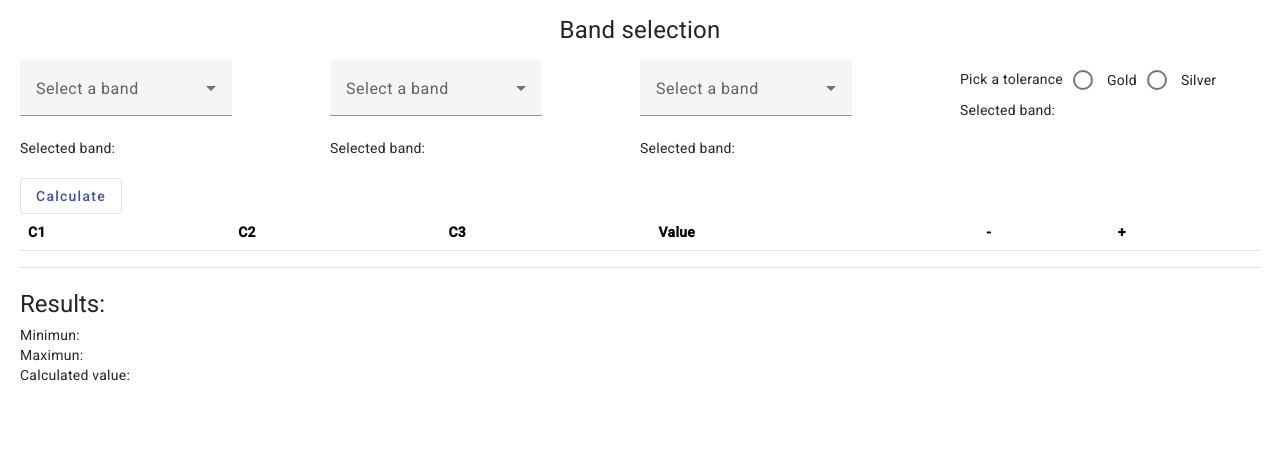
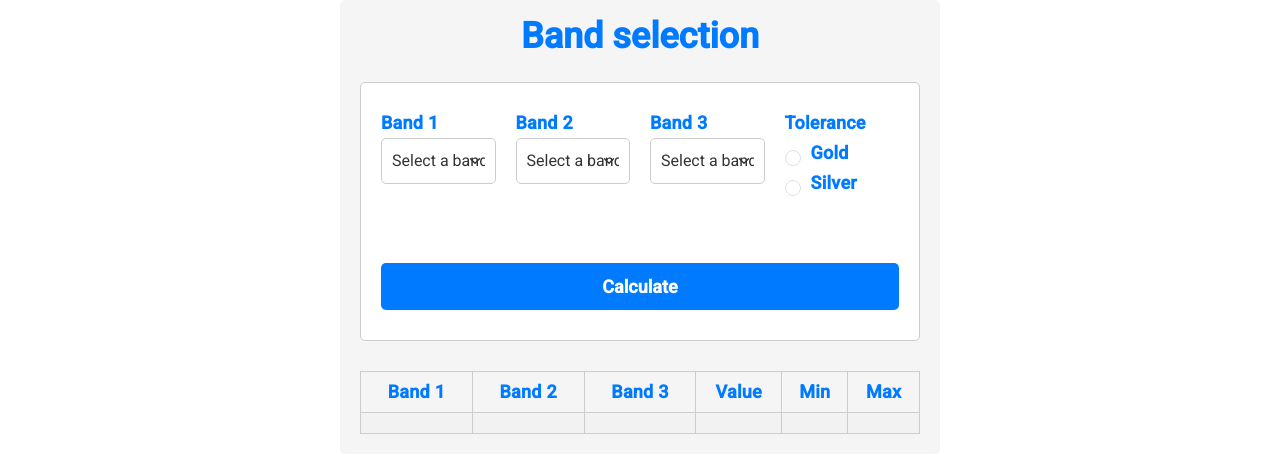
Before and after one commit to IDGS-804-20001610/practicas-angular-idgs904, an Angular app: page / in a window 1280 px wide. Shown: the top 472 px of the page. Built offline with nearby package versions, Linux system fonts and the light colour scheme.

Commit message:
BCRH - 2023/06/23 - RESISTENCIA

```diff
--- a/src/app/resistance/resistance.component.css
+++ b/src/app/resistance/resistance.component.css
@@ -1,38 +1,143 @@
 .form-container {
-    margin: 20px;
+    max-width: 600px;
+    margin: 0 auto;
+    padding: 20px;
+    border-radius: 5px;
+    background-color: #f5f5f5;
   }
 
-.band-toler-select {
-    display: flex;
-    flex-direction: row;
-    justify-content: space-between;
-    margin-bottom: 20px;
+  .form-header {
+    margin-bottom: 30px;
+    text-align: center;
   }
 
-.band-select {
-    flex: 1;
-    margin-right: 10px;
+  .form-header h1 {
+    font-size: 36px;
+    font-weight: bold;
+    color: #007bff;
   }
 
-.toler-select {
-    flex: 1;
-    margin-left: 10px;
+  .form-content {
+    padding: 10px;
+    border: 1px solid #ccc;
+    border-radius: 5px;
+    background-color: #fff;
   }
 
-.result {
+  .form-row {
+    display: flex;
+    flex-wrap: wrap;
     margin-top: 20px;
   }
 
-h1 {
-    font-size: 1.5rem;
-    margin-bottom: 5px;
+  .form-column {
+    flex: 1;
+    margin-bottom: 20px;
+    padding: 0 10px;
   }
 
-p {
-    margin: 0;
+  .form-column label {
+    display: block;
+    margin-bottom: 5px;
+    font-size: 18px;
+    font-weight: bold;
+    color: #007bff;
   }
 
-.legend-center {
+  .form-select {
+    width: 100%;
+    padding: 10px;
+    border: 1px solid #ccc;
+    border-radius: 5px;
+    background-color: #fff;
+    font-size: 16px;
+    color: #333;
+  }
+
+  .radio-group {
+    display: flex;
+    flex-direction: column;
+    margin-top: 10px;
+  }
+
+  .radio-option {
+    display: flex;
+    align-items: center;
+    margin-bottom: 5px;
+    font-size: 16px;
+    color: #333;
+  }
+
+  .form-check-input {
+    margin-right: 10px;
+    font-size: 16px;
+    color: #007bff;
+  }
+
+  .btn-primary {
+    display: block;
+    width: 100%;
+    margin-top: 20px;
+    padding: 10px;
+    border: none;
+    border-radius: 5px;
+    background-color: #007bff;
+    color: #fff;
+    font-size: 18px;
+    font-weight: bold;
+    cursor: pointer;
+    transition: background-color 0.3s ease;
+  }
+
+  .btn-primary:hover {
+    background-color: #0062cc;
+  }
+
+  .form-result {
+    margin-top: 30px;
+  }
+
+  .table {
+    width: 100%;
+    border-collapse: collapse;
+    font-size: 16px;
+    color: #333;
+    margin-bottom: 0;
+    background-color: #fff;
+  }
+
+  .table th,
+  .table td {
+    padding: 10px;
     text-align: center;
-    margin-bottom: 20px;
+    border: 1px solid #ccc;
   }
+
+  .table th {
+    font-size: 18px;
+    font-weight: bold;
+    color: #007bff;
+    background-color: #f5f5f5;
+  }
+
+  .table td {
+    font-weight: bold;
+  }
+
+  .table td:first-child,
+  .table td:nth-child(2),
+  .table td:nth-child(3) {
+    font-weight: normal;
+  }
+
+  .table td:nth-child(1),
+  .table td:nth-child(2),
+  .table td:nth-child(3) {
+    width: 20%;
+  }
+
+  .table td:last-child {
+    font-size: 20px;
+    color: #007bff;
+    font-weight: bold;
+  }
--- a/src/app/resistance/resistance.component.html
+++ b/src/app/resistance/resistance.component.html
@@ -1,66 +1,64 @@
 <form class="form-container">
-  <fieldset>
-    <legend class="legend-center">Band selection</legend>
-    <div class="band-toler-select">
-      <div class="band-select">
-        <mat-form-field>
-          <mat-label>Select a band</mat-label>
-          <mat-select [(ngModel)]="selectedValue1" name="band">
-            <mat-option *ngFor="let band of bands" [value]="band.value" [style.background-color]="band.color" [style.color]="band.textColor">
+  <div class="form-header">
+    <h1>Band selection</h1>
+  </div>
+  <div class="form-content">
+    <div class="form-row">
+      <div class="form-column">
+        <label for="band1">Band 1</label>
+        <select class="form-select" id="band1" [(ngModel)]="selectedValue1" name="band">
+          <option [value]="''" selected disabled>Select a band</option>
+          <option *ngFor="let band of bands" [value]="band.value" [style.background-color]="band.value" [style.color]="band.textColor">
             {{band.viewValue}}
-            </mat-option>
-          </mat-select>
-        </mat-form-field>
-        <p> Selected band: {{selectedValue1}} </p>
+          </option>
+        </select>
       </div>
-
-      <div class="band-select">
-        <mat-form-field>
-          <mat-label>Select a band</mat-label>
-          <mat-select [(ngModel)]="selectedValue2" name="band">
-            <mat-option *ngFor="let band of bands" [value]="band.value" [style.background-color]="band.color" [style.color]="band.textColor">
+      <div class="form-column">
+        <label for="band2">Band 2</label>
+        <select class="form-select" id="band2" [(ngModel)]="selectedValue2" name="band">
+          <option [value]="''" selected disabled>Select a band</option>
+          <option *ngFor="let band of bands" [value]="band.value" [style.background-color]="band.value" [style.color]="band.textColor">
             {{band.viewValue}}
-            </mat-option>
-          </mat-select>
-        </mat-form-field>
-        <p> Selected band: {{selectedValue2}} </p>
+          </option>
+        </select>
       </div>
-
-      <div class="band-select">
-        <mat-form-field>
-          <mat-label>Select a band</mat-label>
-          <mat-select [(ngModel)]="selectedValue3" name="band">
-            <mat-option *ngFor="let band of bands" [value]="band.value" [style.background-color]="band.color" [style.color]="band.textColor">
+      <div class="form-column">
+        <label for="band3">Band 3</label>
+        <select class="form-select" id="band3" [(ngModel)]="selectedValue3" name="band">
+          <option [value]="''" selected disabled>Select a band</option>
+          <option *ngFor="let band of bands" [value]="band.value" [style.background-color]="band.value" [style.color]="band.textColor">
             {{band.viewValue}}
-            </mat-option>
-          </mat-select>
-        </mat-form-field>
-        <p> Selected band: {{selectedValue3}} </p>
+          </option>
+        </select>
       </div>
-
-      <div class="toler-select">
-        <label>Pick a tolerance</label>
-        <mat-radio-group [(ngModel)] = "selectedTolerance" name="toler">
-          <mat-radio-button *ngFor="let tol of tolerances" [value]="tol.value">
+      <div class="form-column">
+        <label for="tolerance">Tolerance</label>
+        <div class="radio-group">
+          <div class="radio-option" *ngFor="let tol of tolerances">
+            <input class="form-check-input" [(ngModel)]="selectedTolerance" name="toler" type="radio"  [value]="tol.value" id="{{tol.value}}">
+            <label class="form-check-label" for="{{tol.value}}">
               {{tol.ViewValue}}
-          </mat-radio-button>
-        </mat-radio-group>
-        <p> Selected band: {{selectedTolerance}} </p>
+            </label>
           </div>
         </div>
-  </fieldset>
-
-  <button mat-stroked-button (click)="calculate()" color="primary">Calculate</button>
-
-  <table class="table">
+      </div>
+    </div>
+    <div class="form-row">
+      <div class="form-column">
+        <button type="button" (click)="calculate()" class="btn btn-primary">Calculate</button>
+      </div>
+    </div>
+  </div>
+  <div class="form-result">
+    <table class="table table-striped">
       <thead>
         <tr>
-        <th scope="col">C1</th>
-        <th scope="col">C2</th>
-        <th scope="col">C3</th>
+          <th scope="col">Band 1</th>
+          <th scope="col">Band 2</th>
+          <th scope="col">Band 3</th>
           <th scope="col">Value</th>
-        <th scope="col">-</th>
-        <th scope="col">+</th>
+          <th scope="col">Min</th>
+          <th scope="col">Max</th>
         </tr>
       </thead>
       <tbody>
@@ -74,12 +72,5 @@
         </tr>
       </tbody>
     </table>
-
-
-  <div class="result">
-    <h1>Results: </h1>
-    <p>Minimun: {{min}}</p>
-    <p>Maximun: {{max}}</p>
-    <p>Calculated value: {{result}}</p>
   </div>
 </form>
--- a/src/app/resistance/resistance.component.ts
+++ b/src/app/resistance/resistance.component.ts
@@ -3,7 +3,6 @@ import { Component } from '@angular/core';
 interface Band {
   value: string;
   viewValue: string;
-  color: string;
   textColor: string;
 }
 
@@ -11,7 +10,6 @@ interface Tolerance {
   value: string;
   ViewValue: string;
 }
-
 
 @Component({
   selector: 'app-resistance',
@@ -32,16 +30,16 @@ export class ResistanceComponent {
   selectedTolerance: string = '';
 
   bands: Band[] = [
-    { value: 'black', viewValue: 'Black', color: 'black', textColor: 'white' },
-    { value: 'brown', viewValue: 'Brown', color: 'brown', textColor: 'white' },
-    { value: 'red', viewValue: 'Red', color: 'red', textColor: 'white' },
-    { value: 'orange', viewValue: 'Orange', color: 'orange', textColor: 'white' },
-    { value: 'yellow', viewValue: 'Yellow', color: 'yellow', textColor: 'black' },
-    { value: 'green', viewValue: 'Green', color: 'green', textColor: 'white' },
-    { value: 'blue', viewValue: 'Blue', color: 'blue', textColor: 'white' },
-    { value: 'purple', viewValue: 'Purple', color: 'purple', textColor: 'white' },
-    { value: 'gray', viewValue: 'Gray', color: 'gray', textColor: 'white' },
-    { value: 'white', viewValue: 'White', color: 'white', textColor: 'black' }
+    { value: 'black', viewValue: 'Black', textColor: 'white' },
+    { value: 'brown', viewValue: 'Brown', textColor: 'white' },
+    { value: 'red', viewValue: 'Red', textColor: 'white' },
+    { value: 'orange', viewValue: 'Orange', textColor: 'white' },
+    { value: 'yellow', viewValue: 'Yellow', textColor: 'black' },
+    { value: 'green', viewValue: 'Green', textColor: 'white' },
+    { value: 'blue', viewValue: 'Blue', textColor: 'white' },
+    { value: 'purple', viewValue: 'Purple', textColor: 'white' },
+    { value: 'gray', viewValue: 'Gray', textColor: 'white' },
+    { value: 'white', viewValue: 'White', textColor: 'black' }
   ];
 
 
```
Lines whose indentation alone changed are shown as unchanged.
